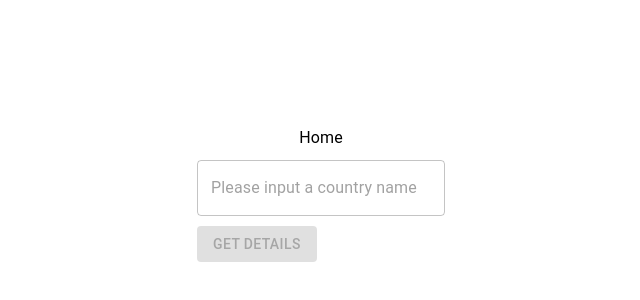
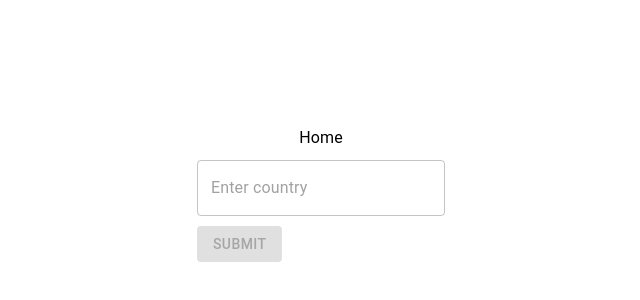
Before and after one commit to Dipu9094/Weather-app-with-jest-testing, a React (Create React App) app: page / in a window 1280 px wide. Shown: the part 206-506 px from the top of the page, without its empty margins (319-959 px from the left). Built offline with nearby package versions, Linux system fonts and the light colour scheme.

Commit message:
master: Added

```diff
--- a/src/Compoents/Home.tsx
+++ b/src/Compoents/Home.tsx
@@ -6,7 +6,7 @@ const Home = () => {
     let href = `/country/${countryName}`;
 
     return (
-            <div data-testid="home">
+        <div data-testid="home">
             <Box
                 style={{
                     display: "grid",
@@ -19,7 +19,7 @@ const Home = () => {
             >
                 <Typography style={{ textAlign: "center" }}> Home</Typography>
                 <TextField
-                    placeholder="Please input a country name"
+                    placeholder="Enter country"
                     onChange={(e) => setcountryName(e.target.value)}
                     defaultValue={countryName}
                     inputProps={{
@@ -35,10 +35,9 @@ const Home = () => {
                         color="primary"
                         disabled={!countryName}
                         variant="contained"
-                    data-testid="submit"
-
+                        data-testid="submit"
                     >
-                        Get Details
+                        Submit
                     </Button>
                 </Link>
             </Box>
--- a/src/Interfaces/Interface.ts
+++ b/src/Interfaces/Interface.ts
@@ -16,3 +16,9 @@ export interface InitCountryInfo {
     wind_speed: number;
     precip: number;
   }
+
+
+  export interface ititNotFound{
+    status:number,
+    message:string
+  }
```
